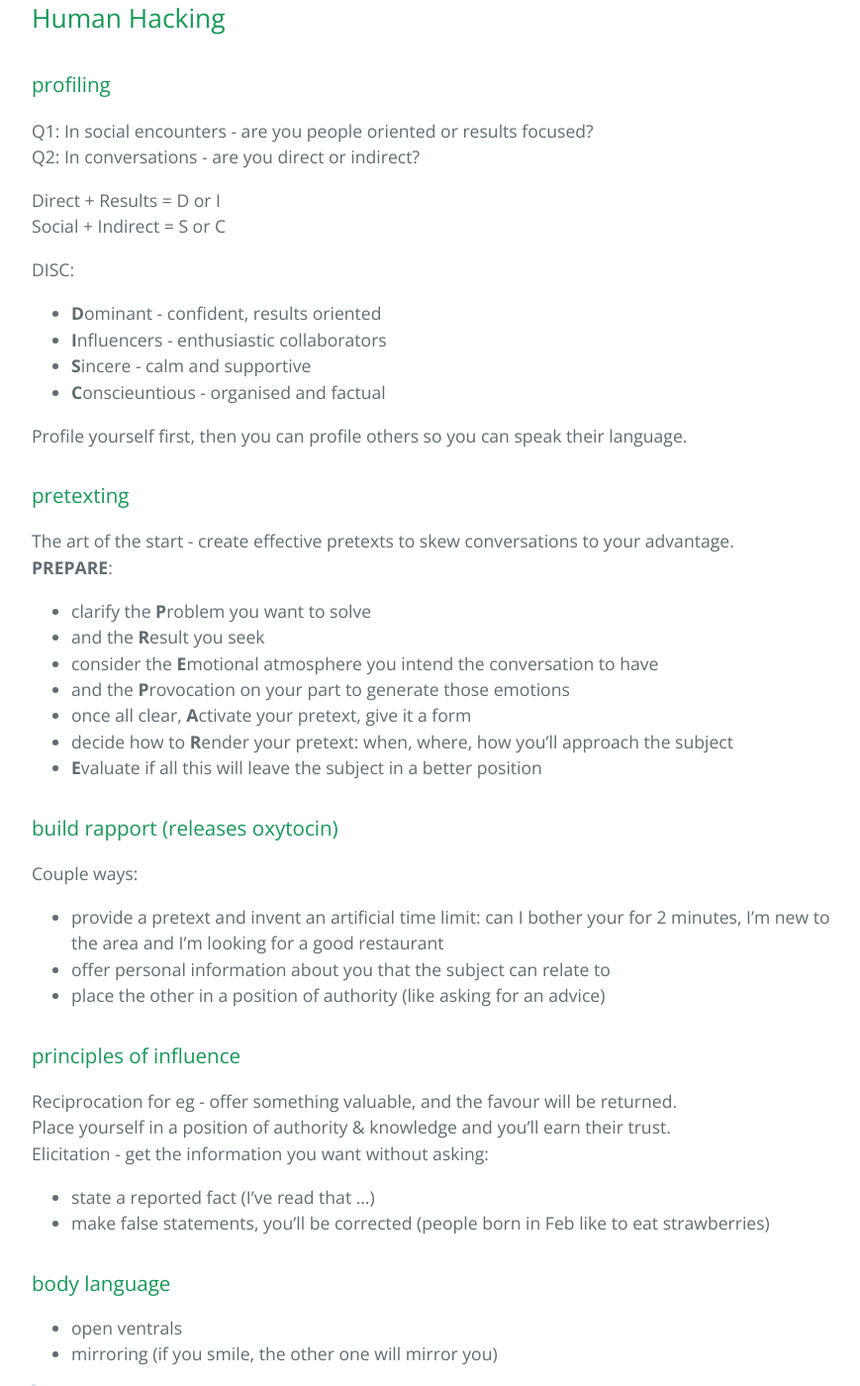
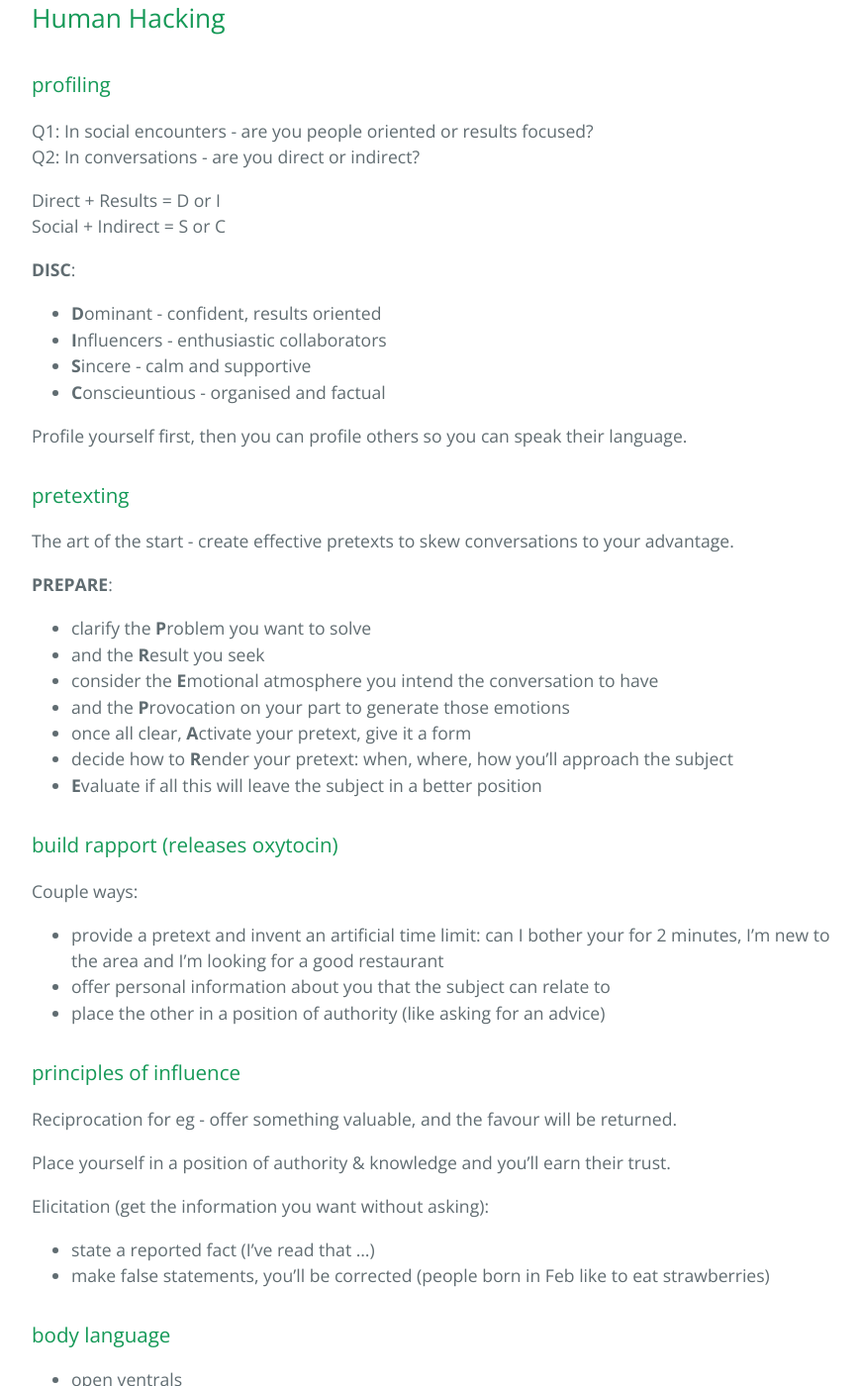
Before and after one commit to jokeru/seeds, a Jekyll site: the page built from _posts/2021-05-20-human_hacking.md, in a window 1280 px wide and 1400 px high, scrolled down 273 px. Shown: the whole window at 99% size, without its empty margins (192-1061 px from the left). Built offline with Jekyll 4.4.1, drawn with Linux system fonts in a browser that asks for light colours; comment, search, counter and statistics services are not loaded.

```diff
--- a/_posts/2021-05-20-human_hacking.md
+++ b/_posts/2021-05-20-human_hacking.md
@@ -25,7 +25,9 @@ DISC:
 Profile yourself first, then you can profile others so you can speak their language.
 
 ### pretexting
+
 The art of the start - create effective pretexts to skew conversations to your advantage.
+
 **PREPARE**:
 - clarify the **P**roblem you want to solve
 - and the **R**esult you seek
@@ -42,11 +44,14 @@ Couple ways:
 - place the other in a position of authority (like asking for an advice)
 
 ### principles of influence
+
 Reciprocation for eg - offer something valuable, and the favour will be returned.
+
 Place yourself in a position of authority & knowledge and you'll earn their trust.
-Elicitation - get the information you want without asking:
- - state a reported fact (I've read that ...)
- - make false statements, you'll be corrected (people born in Feb like to eat strawberries)
+
+Elicitation (get the information you want without asking):
+- state a reported fact (I've read that ...)
+- make false statements, you'll be corrected (people born in Feb like to eat strawberries)
 
 ### body language
 - open ventrals
```
Also changed, not shown: other parts of _posts/2021-05-20-human_hacking.md (+1 -1 lines).
